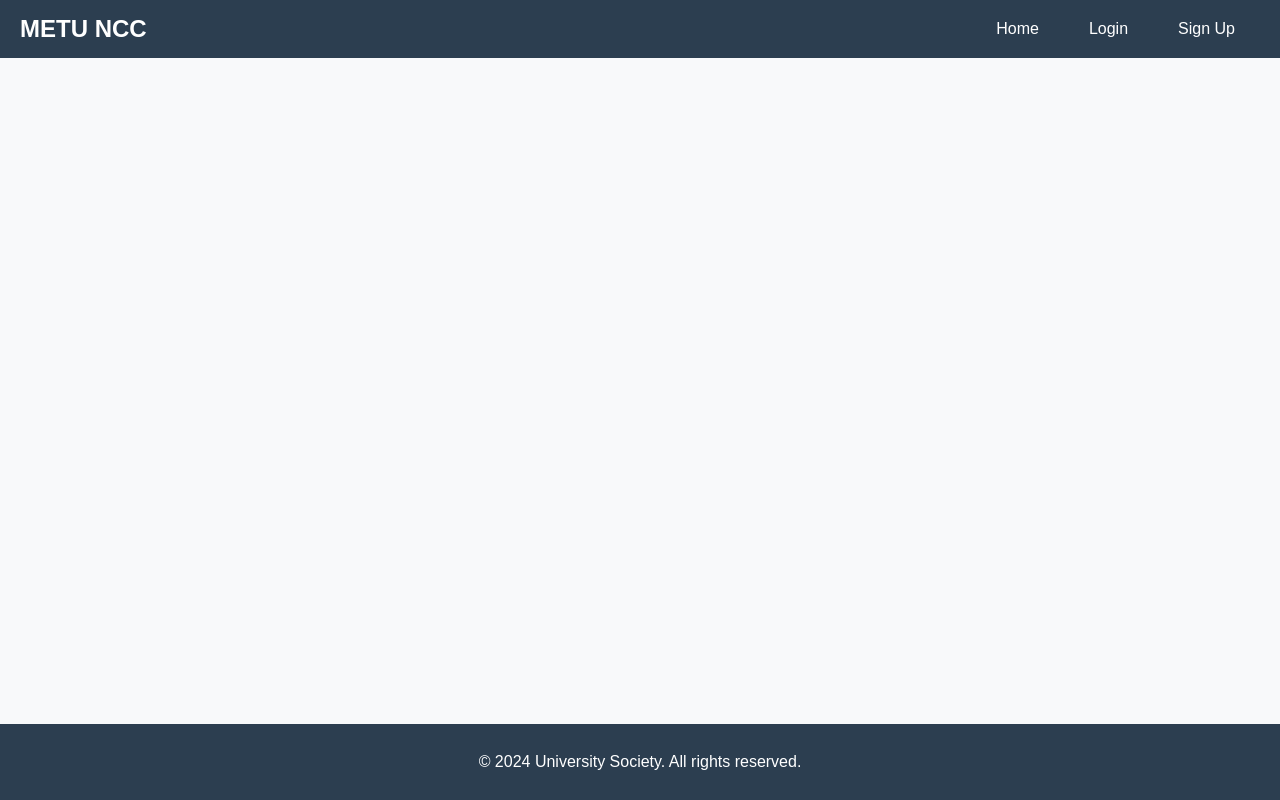
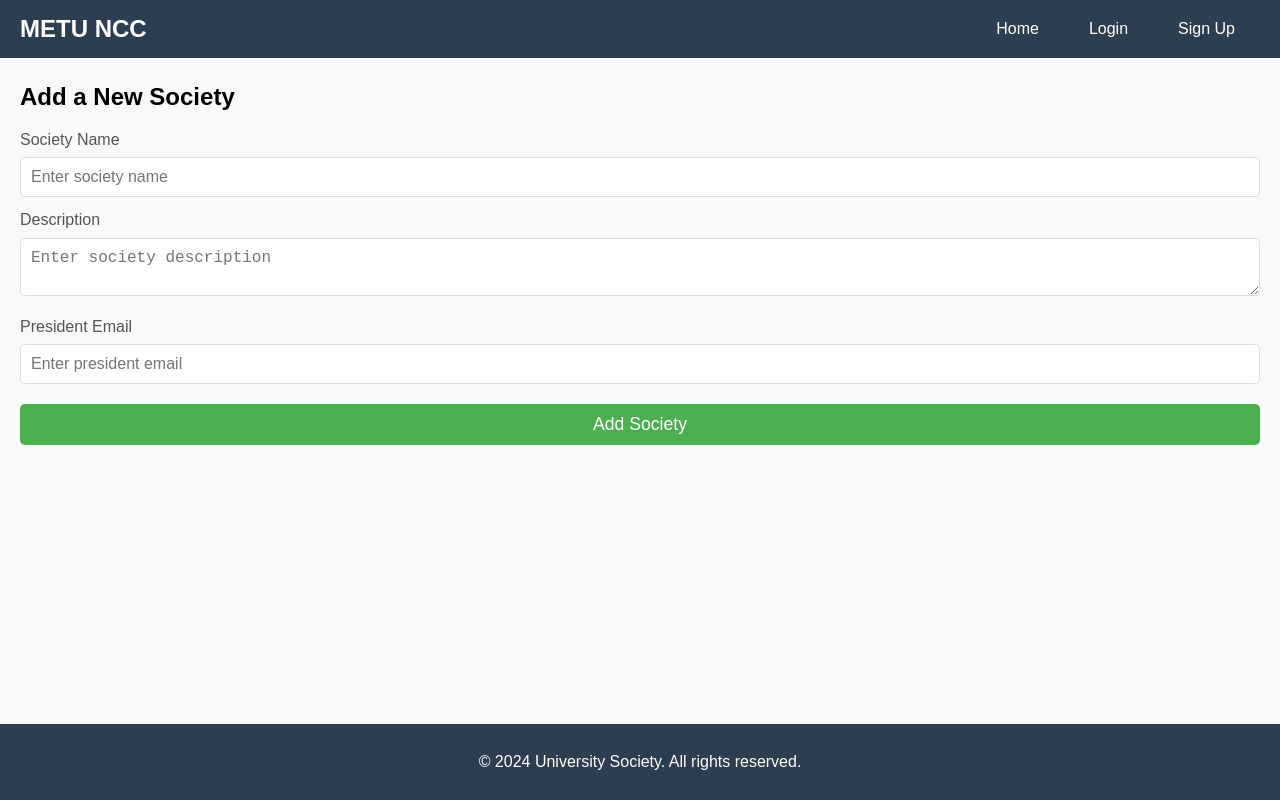
Before and after one commit to cagatay-goz/society-app-client, a React (Create React App) app: page /add-society in a window 1280 px wide. Built offline with nearby package versions, Linux system fonts and the light colour scheme.

Commit message:
Admin can add society

```diff
--- a/src/App.js
+++ b/src/App.js
@@ -10,6 +10,7 @@ import BookingForm from "./Society/BookingForm";
 import AdminPage from "./Society/AdminPage";
 import AnnouncementForm from "./Society/AnnouncementForm";
 import EditEvent from "./Society/EditEvent";
+import SocietyAddForm from "./Society/SocietyAddForm";
 
 function App() {
     return (
@@ -21,6 +22,7 @@ function App() {
                     <Route path="/login" element={<Login/>}/>
                     <Route path="/signup" element={<Signup/>}/>
                     <Route path="/society/:id" element={<SocietyPage/>}/>
+                    <Route path="/add-society" element={<SocietyAddForm/>}/>
                     <Route path="/bookingForm" element={<BookingForm/>}/>
                     <Route path="/admin" element={<AdminPage/>}/>
                     <Route path="/announcementForm" element={<AnnouncementForm/>}/>
--- a/src/Common/Header.js
+++ b/src/Common/Header.js
@@ -11,7 +11,11 @@ function Header() {
     if (token) {
         try {
             const decodedToken = jwtDecode(token);
-            userRole = decodedToken.roles && decodedToken.roles[0]; // Get the first role
+            const roles = decodedToken.roles || []; // Extract roles array
+            // Define role hierarchy
+            const roleHierarchy = ['ROLE_ADMIN', 'ROLE_PRESIDENT', 'ROLE_USER'];
+            // Find the highest-priority role
+            userRole = roles.sort((a, b) => roleHierarchy.indexOf(a) - roleHierarchy.indexOf(b))[0];
         } catch (error) {
             console.error("Invalid token:", error);
             localStorage.removeItem('authToken'); // Clear invalid token
@@ -47,7 +51,10 @@ function Header() {
                             {userRole === 'ROLE_ADMIN' && (
                                 <>
                                     <li>
-                                        <Link to="/event-requests">Event Requests</Link>
+                                        <Link to="/reservation-requests">Reservation Requests</Link>
+                                    </li>
+                                    <li>
+                                        <Link to="/add-society">Add Society</Link>
                                     </li>
                                 </>
                             )}
@@ -59,7 +66,7 @@ function Header() {
                                 </>
                             )}
                             <li>
-                                        <div onClick={handleLogout}>Logout</div>
+                                <div onClick={handleLogout}>Logout</div>
                             </li>
                         </>
                     ) : (
--- /dev/null
+++ b/src/Society/SocietyAddForm.js
@@ -0,0 +1,79 @@
+import React, { useState } from "react";
+import axiosInstance from "../services/axiosInstance"; // Import your configured axios instance
+
+function SocietyAddForm() {
+    const [formData, setFormData] = useState({
+        societyName: "",
+        description: "",
+        presidentEmail: "",
+    });
+    const [error, setError] = useState(null);
+    const [successMessage, setSuccessMessage] = useState("");
+
+    const handleChange = (e) => {
+        setFormData({
+            ...formData,
+            [e.target.name]: e.target.value,
+        });
+    };
+
+    const handleSubmit = async (e) => {
+        e.preventDefault();
+        setError(null); // Reset error state
+        setSuccessMessage(""); // Reset success message
+
+        const societyData = {
+            name: formData.societyName,
+            description: formData.description,
+            presidentEmail: formData.presidentEmail,
+        };
+
+        try {
+            const response = await axiosInstance.post("/societies/add", societyData);
+            const createdSociety = response.data;
+            setSuccessMessage(`Society "${createdSociety.name}" added successfully!`);
+            setFormData({ societyName: "", description: "", presidentEmail: "" }); // Reset form
+        } catch (error) {
+            setError(error.response?.data || "An error occurred while creating the society.");
+        }
+    };
+
+    return (
+        <div className="society-add-form">
+            <h2>Add a New Society</h2>
+            {error && <div className="error-message">{error}</div>}
+            {successMessage && <div className="success-message">{successMessage}</div>}
+            <form onSubmit={handleSubmit}>
+                <label>Society Name</label>
+                <input
+                    type="text"
+                    name="societyName"
+                    value={formData.societyName}
+                    onChange={handleChange}
+                    placeholder="Enter society name"
+                    required
+                />
+                <label>Description</label>
+                <textarea
+                    name="description"
+                    value={formData.description}
+                    onChange={handleChange}
+                    placeholder="Enter society description"
+                    required
+                ></textarea>
+                <label>President Email</label>
+                <input
+                    type="email"
+                    name="presidentEmail"
+                    value={formData.presidentEmail}
+                    onChange={handleChange}
+                    placeholder="Enter president email"
+                    required
+                />
+                <button type="submit">Add Society</button>
+            </form>
+        </div>
+    );
+}
+
+export default SocietyAddForm;
```
